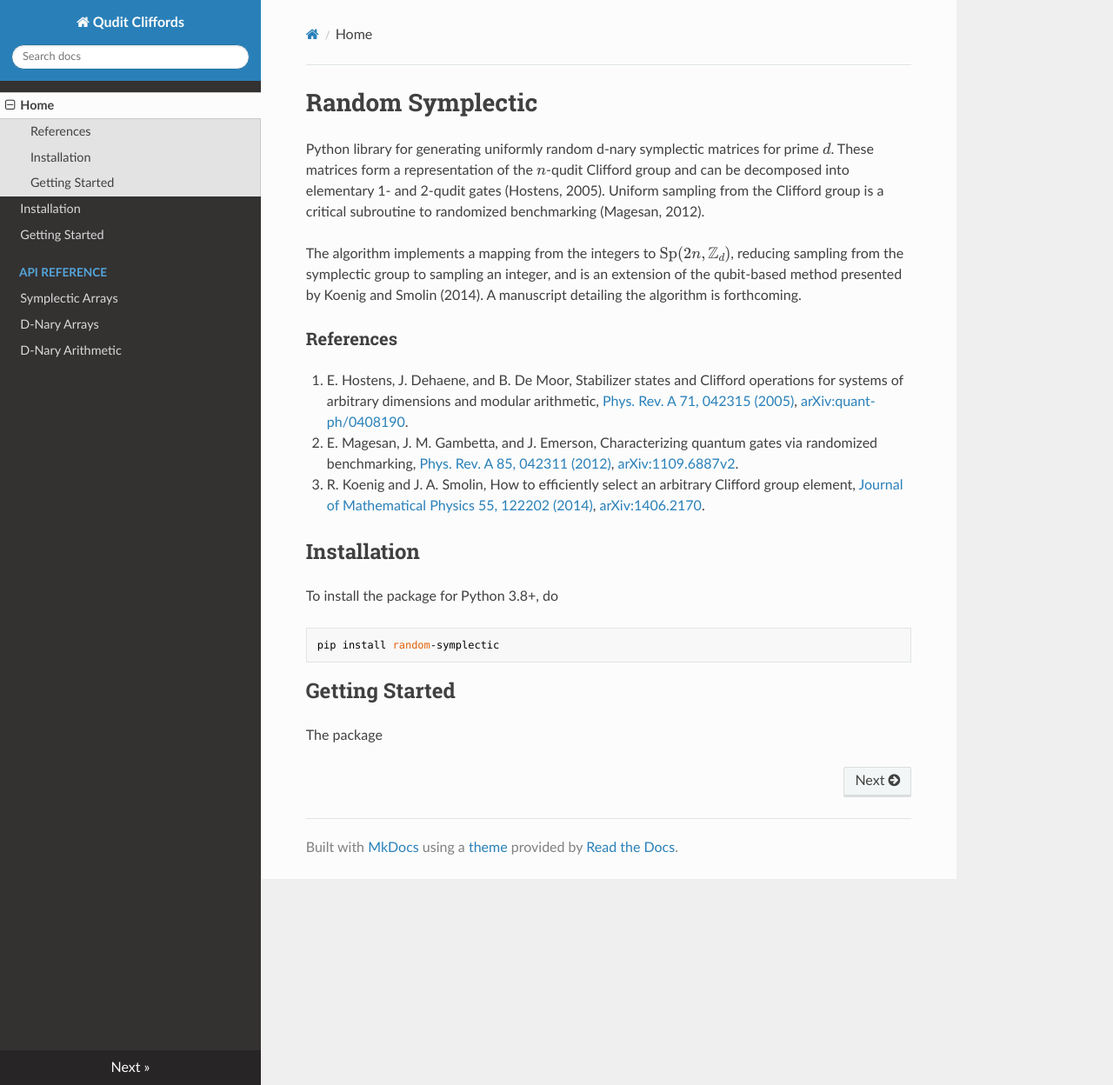
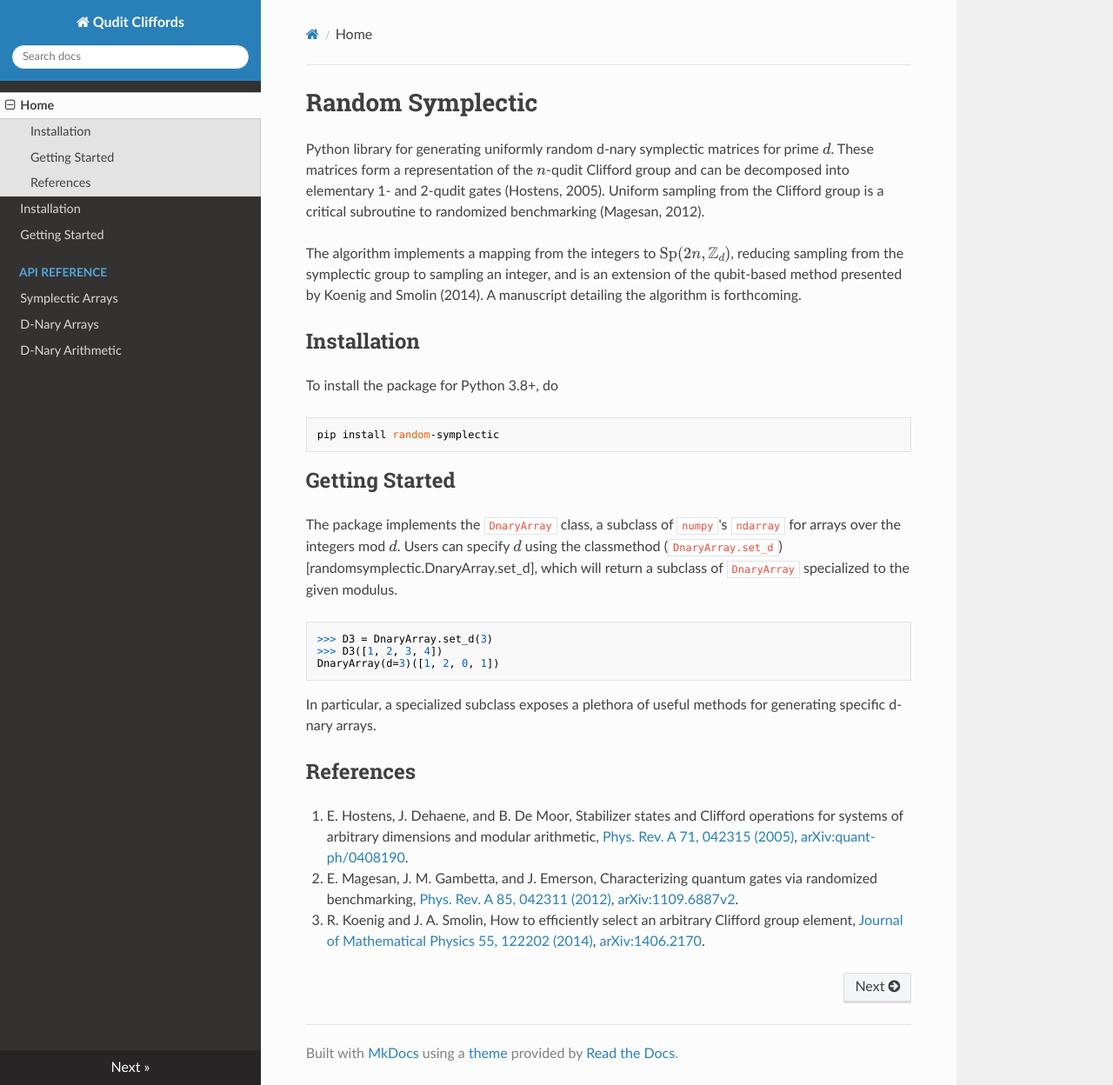
Before and after one commit to zccoleman/random-symplectic, an MkDocs documentation site: the page built from docs/index.md, in a window 1280 px wide and 1248 px high. Shown: the whole window at 87% size. Built offline with MkDocs 1.6.1, drawn with Linux system fonts in a browser that asks for light colours; nearby versions of some CDN libraries; formulas are drawn with MathJax 3.

Commit message:
progress on getting started homepage

````diff
--- a/docs/index.md
+++ b/docs/index.md
@@ -16,4 +13,16 @@ pip install random-symplectic
 
 
 ## Getting Started
-The package
+The package implements the `DnaryArray` class, a subclass of `numpy`'s `ndarray` for arrays over the integers mod $d$. Users can specify $d$ using the classmethod (`DnaryArray.set_d`)[randomsymplectic.DnaryArray.set_d], which will return a subclass of `DnaryArray` specialized to the given modulus.
+```python
+>>> D3 = DnaryArray.set_d(3)
+>>> D3([1, 2, 3, 4])
+DnaryArray(d=3)([1, 2, 0, 1])
+```
+
+In particular, a specialized subclass exposes a plethora of useful methods for generating specific d-nary arrays.
+
+## References
+1. E. Hostens, J. Dehaene, and B. De Moor, Stabilizer states and Clifford operations for systems of arbitrary dimensions and modular arithmetic, [Phys. Rev. A 71, 042315 (2005)](https://journals.aps.org/pra/abstract/10.1103/PhysRevA.71.042315), [arXiv:quant-ph/0408190](https://arxiv.org/abs/quant-ph/0408190).
+2. E. Magesan, J. M. Gambetta, and J. Emerson, Characterizing quantum gates via randomized benchmarking, [Phys. Rev. A 85, 042311 (2012)](https://journals.aps.org/pra/abstract/10.1103/PhysRevA.85.042311), [arXiv:1109.6887v2](https://arxiv.org/abs/1109.6887v2).
+3. R. Koenig and J. A. Smolin, How to efficiently select an arbitrary Clifford group element, [Journal of Mathematical Physics 55, 122202 (2014)](https://doi.org/10.1063/1.4903507), [arXiv:1406.2170](https://arxiv.org/abs/1406.2170).
--- a/mkdocs.yml
+++ b/mkdocs.yml
@@ -4,9 +4,9 @@ site_name: Qudit Cliffords
 plugins:
 - search
 - autorefs
-- bibtex:
-    bib_file: docs/references.bib
-    csl_file: docs/bibstyle.csl
+# - bibtex:
+#     bib_file: docs/references.bib
+#     csl_file: docs/bibstyle.csl
 - mkdocstrings:
     handlers:
       python:
````
Also changed, not shown: other parts of docs/index.md (+1 -4 lines), 1 other file.
